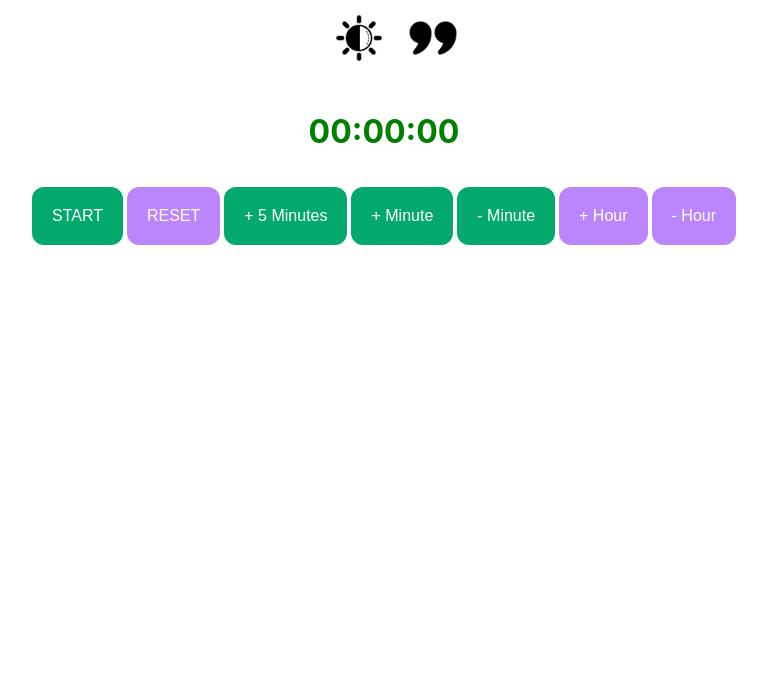
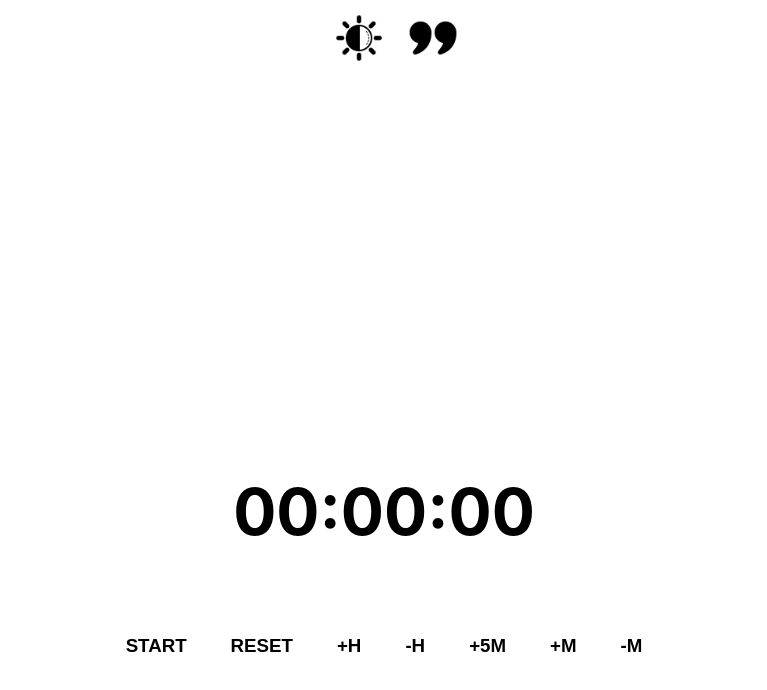
Before and after one commit to richujain/Timer, a React (Create React App) app: page / in a window 1280 px wide. Shown: the top 690 px of the page, without its empty margins (256-1023 px from the left). Built offline with nearby package versions, Linux system fonts and the light colour scheme.

Commit message:
Changing button text according to dark mode.

```diff
--- a/src/App.css
+++ b/src/App.css
@@ -36,3 +36,9 @@
     transform: rotate(360deg);
   }
 }
+
+html, body{
+  height: 100%;
+  width: 100%;
+  background-color: #282c34;
+}
--- a/src/App.js
+++ b/src/App.js
@@ -2,29 +2,26 @@ import "./App.css";
 import React, { useState } from "react";
 import MainNavigation from "./components/Navigation/MainNavigation";
 import Timer from "./components/Timer/Timer";
+
 
 function App() {
   const [isLight, setIsLight] = useState(true);
   const [isQuotesActive, setIsQuotesActive] = useState(false);
   const colorThemeHandler = () => {
     setIsLight((isLight) => !isLight);
-
   };
   const showQuotesHandler = () => {
     setIsQuotesActive((isQuotesActive) => !isQuotesActive);
   };
+  { isLight? document.body.style.backgroundColor = 'white' : document.body.style.backgroundColor = '#4b4b4b'}
+  return (
 
-  return (
-    <div
-      style={
-        isLight ? { backgroundColor: "white" } : { backgroundColor: "#4b4b4b" }
-      }
-    >
+    <div>
       <MainNavigation
         onColorThemeHandler={colorThemeHandler}
         onShowQuotesHandler={showQuotesHandler}
       />
-      <Timer/>
+      <Timer light={isLight}/>
     </div>
   );
 }
--- a/src/components/Timer/Timer.module.css
+++ b/src/components/Timer/Timer.module.css
@@ -1,13 +1,20 @@
 .button {
-  background-color: #04aa6d;
+  /* background-color: #04aa6d; */
+  background-color: transparent;
   border: none;
-  color: white;
+  /* color: white; */
+  color: black;
+  height: 50%;
   padding: 20px;
   text-align: center;
   text-decoration: none;
   display: inline-block;
   font-size: 16px;
   margin: 4px 2px;
+}
+.button:active {
+  box-shadow: 0 5px #666;
+  transform: translateY(4px);
 }
 .buttonRoundedCorner {
   border-radius: 12px;
@@ -18,11 +25,17 @@
 
 .div {
   text-align: center;
+  position:absolute;
+left:0;
+bottom:0;
+right:0;
+padding-bottom:100px;
 }
 
 .value {
   font-size: 2rem;
-  color: green;
+  /* color: green; */
+  color: black;
   margin: 2rem 0;
   font-weight: bold;
 }
--- a/src/components/Timer/timer.js
+++ b/src/components/Timer/timer.js
@@ -2,17 +2,19 @@ import React, { useState, useEffect } from "react";
 import { useSelector, useDispatch } from "react-redux";
 import { timerActions } from "../../store/timer";
 import classes from "./Timer.module.css";
-export default function Timer() {
+export default function Timer(props) {
   const dispatch = useDispatch();
   const hour = useSelector((state) => state.hour);
   const minute = useSelector((state) => state.minute);
   const second = useSelector((state) => state.second);
   let active = useSelector((state) => state.active);
   var interval;
+  let blackToWhite = props.light ? {color: 'black'} : {color:'white'}
 
     useEffect(() => {
         if(active){
             if(second > 0 || minute > 0 || hour > 0){
+
                 interval = setInterval(() => {
                     if(second > 0){
                         dispatch(timerActions.decrementSecond());
@@ -26,9 +28,10 @@ export default function Timer() {
                         dispatch(timerActions.decrementHour())
 
                     }
-                  }, 100);
+                  }, 1000);
             } else {
                 dispatch(timerActions.timerActive(!active))
+                alert('Time is up!')
             }
         }
         return () => clearInterval(interval);
@@ -36,8 +39,6 @@ export default function Timer() {
     }, [active,second,minute,hour])
   const startHandler = () => {
     dispatch(timerActions.timerActive(!active))
-
-
 
   };
 
@@ -65,56 +66,62 @@ export default function Timer() {
   return (
     <div className={classes.div}>
       <div className={classes.value}>
-        {/* {hour}:{minute}:{second} */}
-        {("0" + hour).slice(-2)}:{("0" + minute).slice(-2)}:
-        {("0" + second).slice(-2)}
+        <h1 style={blackToWhite}>{("0" + hour).slice(-2)}:{("0" + minute).slice(-2)}:
+        {("0" + second).slice(-2)}</h1>
       </div>
 
       <button
+      style={blackToWhite}
         className={`${classes.button} ${classes.buttonRoundedCorner}`}
         onClick={startHandler}
       >
-        {!active ? "START" : "PAUSE"}
+        <h3>{!active ? "START" : "PAUSE"}</h3>
       </button>
       <button
+      style={blackToWhite}
         onClick={resetHandler}
-        style={{ backgroundColor: "#BB86FC" }}
+        // backgroundColor: "#BB86FC",
+        className={`${classes.button} ${classes.buttonRoundedCorner}`}
+
+      >
+        <h3>RESET</h3>
+      </button>
+      <button
+      style={blackToWhite}
+        onClick={incrementHourHandler}
         className={`${classes.button} ${classes.buttonRoundedCorner}`}
       >
-        RESET
+        <h3>+H</h3>
       </button>
       <button
+      style={blackToWhite}
+        onClick={decrementHourHandler}
+        className={`${classes.button} ${classes.buttonRoundedCorner}`}
+      >
+        <h3>-H</h3>
+      </button>
+      <button
+      style={blackToWhite}
         className={`${classes.button} ${classes.buttonRoundedCorner}`}
         onClick={increaseMinuteHandler}
       >
-        + 5 Minutes
+        <h3>+5M</h3>
       </button>
       <button
+      style={blackToWhite}
         className={`${classes.button} ${classes.buttonRoundedCorner}`}
         onClick={incrementMinuteHandler}
       >
-        + Minute
+       <h3>+M</h3>
       </button>
       <button
+      style={blackToWhite}
         className={`${classes.button} ${classes.buttonRoundedCorner}`}
         onClick={decrementMinuteHandler}
       >
-        - Minute
+        <h3>-M</h3>
       </button>
-      <button
-        onClick={incrementHourHandler}
-        style={{ backgroundColor: "#BB86FC" }}
-        className={`${classes.button} ${classes.buttonRoundedCorner}`}
-      >
-        + Hour
-      </button>
-      <button
-        onClick={decrementHourHandler}
-        style={{ backgroundColor: "#BB86FC" }}
-        className={`${classes.button} ${classes.buttonRoundedCorner}`}
-      >
-        - Hour
-      </button>
+
 
       {/* <button className={`${classes.button} ${classes.buttonCircle}`}>
         50
```
